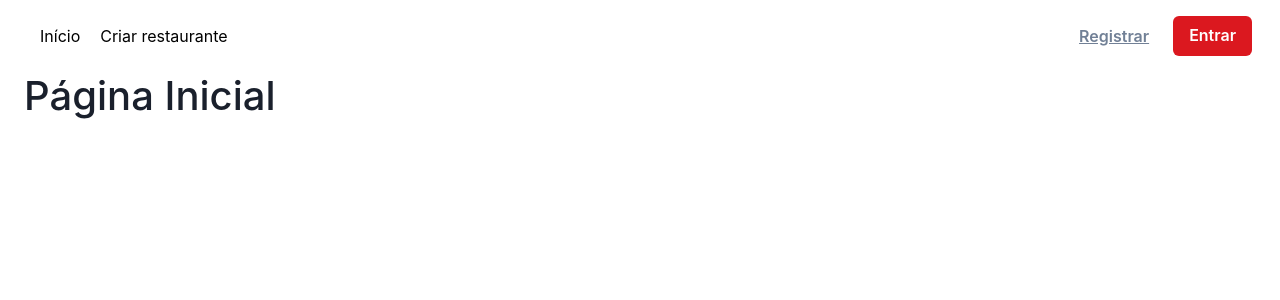
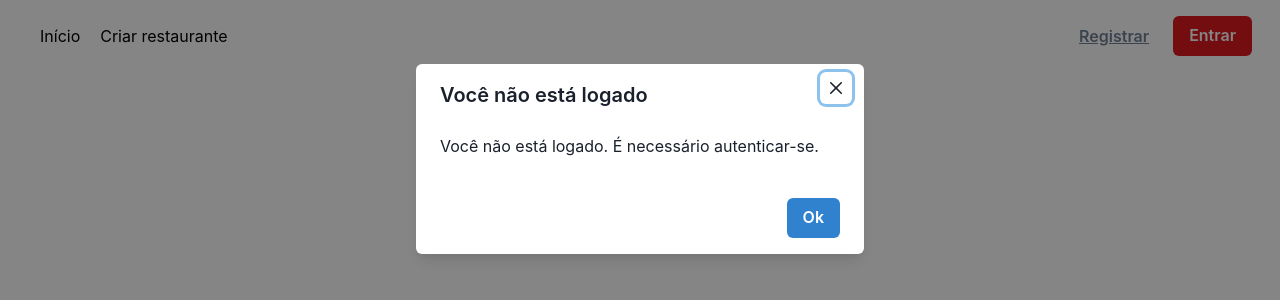
Before and after one commit to AnaJuliaSSdev/desafio-restaurantes, a React (Vite) app in the folder frontend/: page / in a window 1280 px wide. Shown: the top 300 px of the page. Built offline with nearby package versions, Linux system fonts and the light colour scheme; no server answers.

Commit message:
config private route
Co-authored-by: Arthur <ArthurVitor@users.noreply.github.com>

```diff
--- a/frontend/src/App.tsx
+++ b/frontend/src/App.tsx
@@ -1,22 +1,31 @@
-import { BrowserRouter as Router, Routes, Route } from "react-router-dom";
+import {
+  BrowserRouter as Router,
+  Routes,
+  Route
+} from "react-router-dom";
 import { HomePage } from "./pages/Home/HomePage.tsx";
 import { AuthenticateUserPage } from "./pages/Authenticate/AuthenticateUserPage.tsx";
 import { RegisterUserPage } from "./pages/RegisterUserPage/RegisterUserPage.tsx";
-import './lib/i18n.ts'
+import "./lib/i18n.ts";
 import "bootstrap/dist/css/bootstrap.min.css";
 import "./App.css";
 import { Navigation } from "./components/Navigation/Navigation.tsx";
 import { RegisterRestaurantPage } from "./pages/RegisterRestaurantPage/RegisterRestaurantPage.tsx";
+import PrivateRoute from "./components/PrivateRoute/PrivateRoute.tsx";
 
 export function App() {
   return (
     <Router>
       <Navigation />
       <Routes>
-        <Route path="/" element={<HomePage />} />
         <Route path="/login" element={<AuthenticateUserPage />} />
         <Route path="/register" element={<RegisterUserPage />} />
-        <Route path="/restaurant/register" element={<RegisterRestaurantPage />} />
+        <Route path="/" element={<PrivateRoute />}>
+          <Route path="" element={<HomePage />} />
+          <Route path="restaurant">
+            <Route path="register" element={<RegisterRestaurantPage />} />
+          </Route>
+        </Route>
       </Routes>
     </Router>
   );
--- a/frontend/src/components/Navigation/Navigation.tsx
+++ b/frontend/src/components/Navigation/Navigation.tsx
@@ -1,11 +1,13 @@
-import { Box, Button, ButtonGroup, Link, Flex} from "@chakra-ui/react";
+import { useAuth } from "@/hooks";
+import { Box, Button, ButtonGroup, Link, Flex } from "@chakra-ui/react";
 import { useTranslation } from "react-i18next";
 
 export function Navigation() {
   const { t } = useTranslation();
+  const { accessToken, updateAccessToken } = useAuth();
   return (
     <Flex
-    minWidth='max-content'
+      minWidth="max-content"
       as="nav"
       align="center"
       justify="space-between"
@@ -14,16 +16,36 @@ export function Navigation() {
       bg="white"
       color="black"
     >
-      <Box p='4'>
+      <Box p="4">
         <Flex flexDirection={"row"} gap={5}>
-          <Link href="/">{t('navigation.home')}</Link>
-            <Link href="restaurant/register">{t('navigation.restaurants')}</Link>
+          <Link href="/">{t("navigation.home")}</Link>
+          <Link href="restaurant/register">{t("navigation.restaurants")}</Link>
         </Flex>
       </Box>
-      <ButtonGroup p={1} gap='4'>
-        <Button variant={"link"} as={"a"} href={"/register"} textDecoration={"underline"}>{t('navigation.register')}</Button>
-        <Button as={"a"} href={"/login"} className="button-submit">{t('navigation.login')}</Button>
+      <ButtonGroup p={1} gap="4">
+        {accessToken ? (
+          <Button
+            onClick={() => updateAccessToken(null)}
+            className="button-submit"
+          >
+            Sair
+          </Button>
+        ) : (
+          <>
+            <Button
+              variant={"link"}
+              as={"a"}
+              href={"/register"}
+              textDecoration={"underline"}
+            >
+              {t("navigation.register")}
+            </Button>
+            <Button as={"a"} href={"/login"} className="button-submit">
+              {t("navigation.login")}
+            </Button>
+          </>
+        )}
       </ButtonGroup>
     </Flex>
-  )
+  );
 }
--- /dev/null
+++ b/frontend/src/components/PrivateRoute/PrivateRoute.tsx
@@ -0,0 +1,59 @@
+import { useAuth } from "@/hooks";
+import { useEffect } from "react";
+import { Link, Outlet, useNavigate } from "react-router-dom";
+import {
+  Modal,
+  ModalOverlay,
+  ModalContent,
+  ModalHeader,
+  ModalBody,
+  ModalCloseButton,
+  Button,
+  Text,
+  ModalFooter,
+  useDisclosure,
+} from "@chakra-ui/react";
+import { useTranslation } from "react-i18next";
+
+export default function PrivateRoute() {
+  const { accessToken, updateAccessToken } = useAuth();
+  const { isOpen, onOpen, onClose } = useDisclosure();
+  const navigate = useNavigate();
+  const { t } = useTranslation();
+
+  function onCloseModal() {
+    onClose();
+    navigate("/register");
+  }
+
+  useEffect(() => {
+    if (!accessToken) {
+      onOpen();
+    }
+  }, [accessToken]);
+
+  if (!accessToken) {
+    return (
+      <Modal isOpen={isOpen} onClose={onCloseModal}>
+        <ModalOverlay />
+        <ModalContent>
+          <ModalHeader>{t('private-route.not-logged')}</ModalHeader>
+          <ModalCloseButton />
+          <ModalBody>
+            <Text>
+            {t('private-route.authenticate')}
+            </Text>
+          </ModalBody>
+
+          <ModalFooter>
+            <Button colorScheme="blue">
+              <Link to="/login">{t('private-route.ok')}</Link>
+            </Button>
+          </ModalFooter>
+        </ModalContent>
+      </Modal>
+    );
+  }
+
+  return <Outlet />;
+}
--- a/frontend/src/hooks/useAuth.tsx
+++ b/frontend/src/hooks/useAuth.tsx
@@ -1,4 +1,4 @@
-import React, { createContext, useContext, useState, useEffect, ReactNode } from 'react';
+import React, { createContext, useContext, useState, ReactNode } from 'react';
 
 interface AuthContextType {
   accessToken: string | null;
@@ -12,12 +12,9 @@ interface AuthProviderProps {
 }
 
 export const AuthProvider: React.FC<AuthProviderProps> = ({ children }) => {
-  const [accessToken, setAccessToken] = useState<string | null>(null);
-
-  useEffect(() => {
-    const token = localStorage.getItem('restaurant:access_token');
-    setAccessToken(token);
-  }, []);
+  const [accessToken, setAccessToken] = useState<string | null>(() => {
+    return localStorage.getItem('restaurant:access_token') ?? null;
+  });
 
   const updateAccessToken = (token: string | null) => {
     if (token) {
--- a/frontend/src/locales/pt.json
+++ b/frontend/src/locales/pt.json
@@ -59,5 +59,10 @@
         "exit": "Sair",
         "register": "Registrar",
         "home": "Início"
+    },
+    "private-route" : {
+        "not-logged": "Você não está logado",
+        "authenticate": "Você não está logado. É necessário autenticar-se.",
+        "ok": "Ok"
     }
 }
--- a/frontend/src/pages/RegisterRestaurantPage/RegisterRestaurantPage.tsx
+++ b/frontend/src/pages/RegisterRestaurantPage/RegisterRestaurantPage.tsx
@@ -1,6 +1,6 @@
 import { Message, MessageProps } from "@/components/Message/Message";
 import "./RegisterRestaurantPage.css";
-import { FormEvent, useState } from "react";
+import { FormEvent, useEffect, useState } from "react";
 import { useTranslation } from "react-i18next";
 import {
   Container,
@@ -11,15 +11,15 @@ import {
   Textarea,
   Button,
 } from "@chakra-ui/react";
-import { useNavigate } from "react-router-dom";
 import { restaurantRegisterValidations } from "@/lib/utils/restaurantRegisterValidations";
 import { createRestaurant } from "@/lib/requests/registerRestaurant";
+import { useNavigate } from "react-router-dom";
 
 export function RegisterRestaurantPage() {
   const VIA_CEP_URL = "https://viacep.com.br/ws/";
   const [message, setMessage] = useState<MessageProps | null>(null);
+  const cepPattern = /\d{5}[-\s]?\d{3}/;
   const navigate = useNavigate();
-  const cepPattern = /\d{5}[-\s]?\d{3}/;
   const { t } = useTranslation();
 
   const [name, setName] = useState("");
```
Lines whose indentation alone changed are shown as unchanged.
